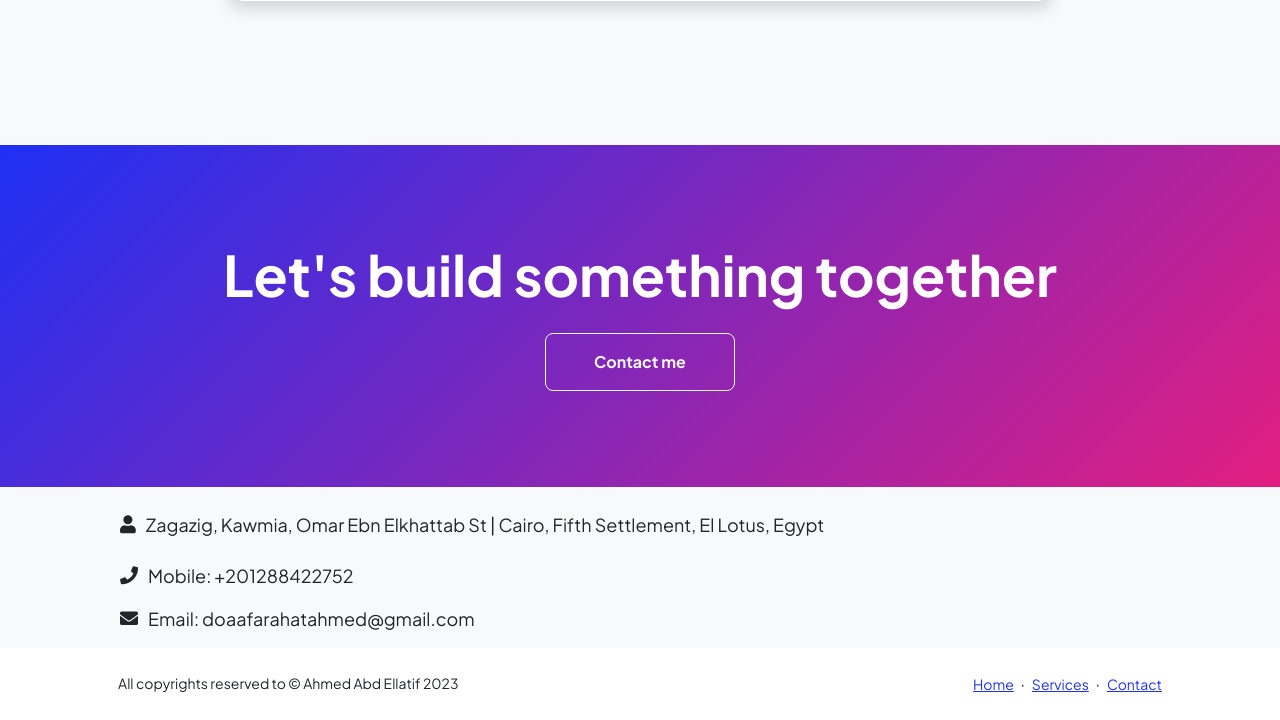
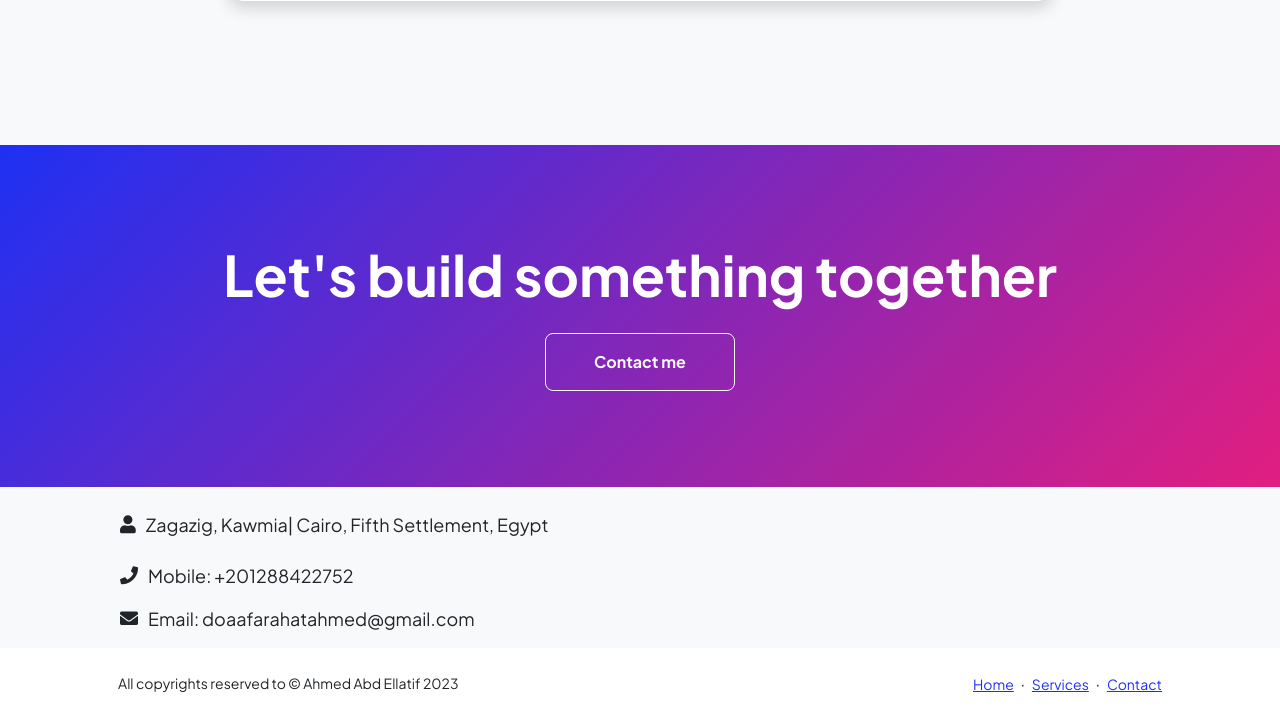
Before and after one commit to DoaaFarhatElsaadany/My-Portfolio, a plain HTML site: page projects.html in a window 1280 px wide. Shown: the part 1449-2169 px from the top of the page. Drawn offline with nearby package versions, Linux system fonts and the light colour scheme.

Commit message:
Update projects.html

```diff
--- a/projects.html
+++ b/projects.html
@@ -128,7 +128,7 @@
         </div>
     </section>
     <br>
-    <div class="name mb-4"><i class="fas fa-user"></i> Zagazig, Kawmia, Omar Ebn Elkhattab St | Cairo, Fifth Settlement, El Lotus, Egypt</div>
+    <div class="name mb-4"><i class="fas fa-user"></i> Zagazig, Kawmia| Cairo, Fifth Settlement, Egypt</div>
     <div class="contact mb-3"><i class="fas fa-phone"></i> Mobile: +201288422752</div>
     <div class="contact mb-3"><i class="fas fa-envelope"></i> Email: doaafarahatahmed@gmail.com</div>
 </main>
```
